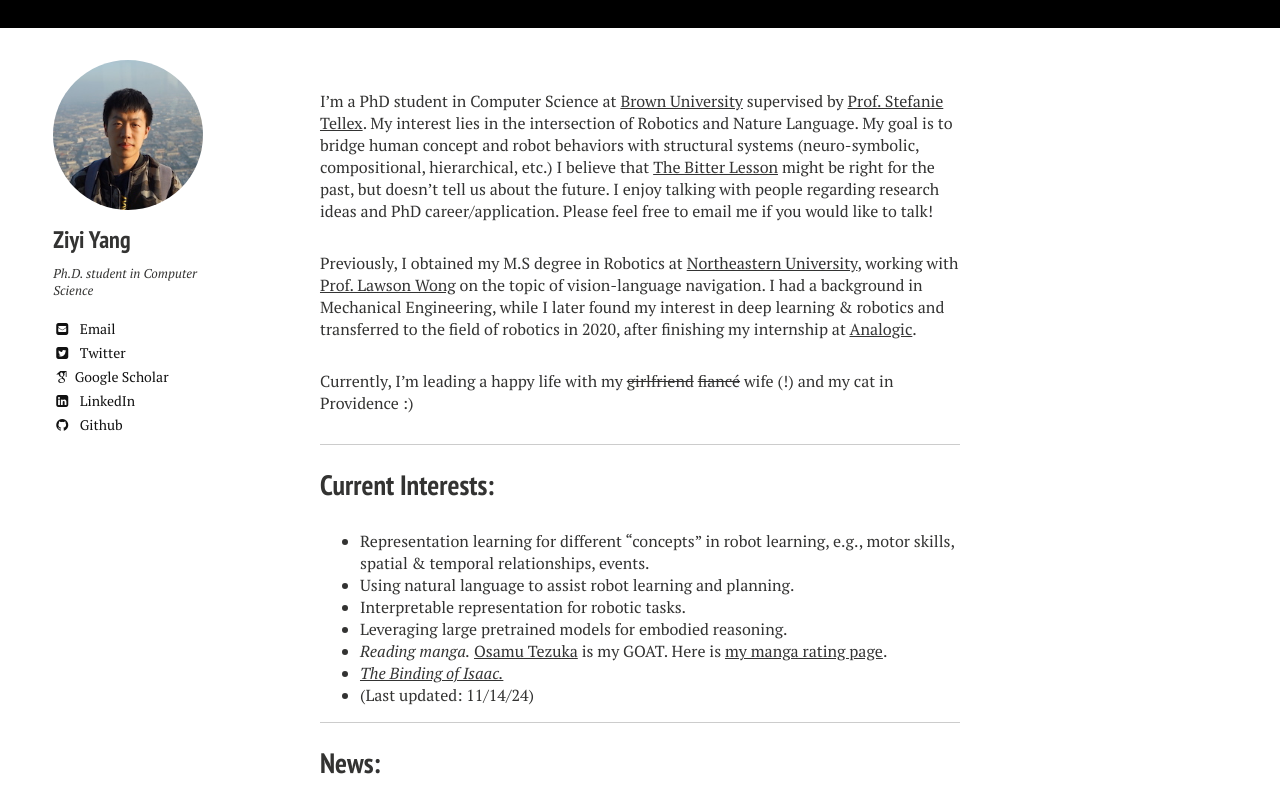
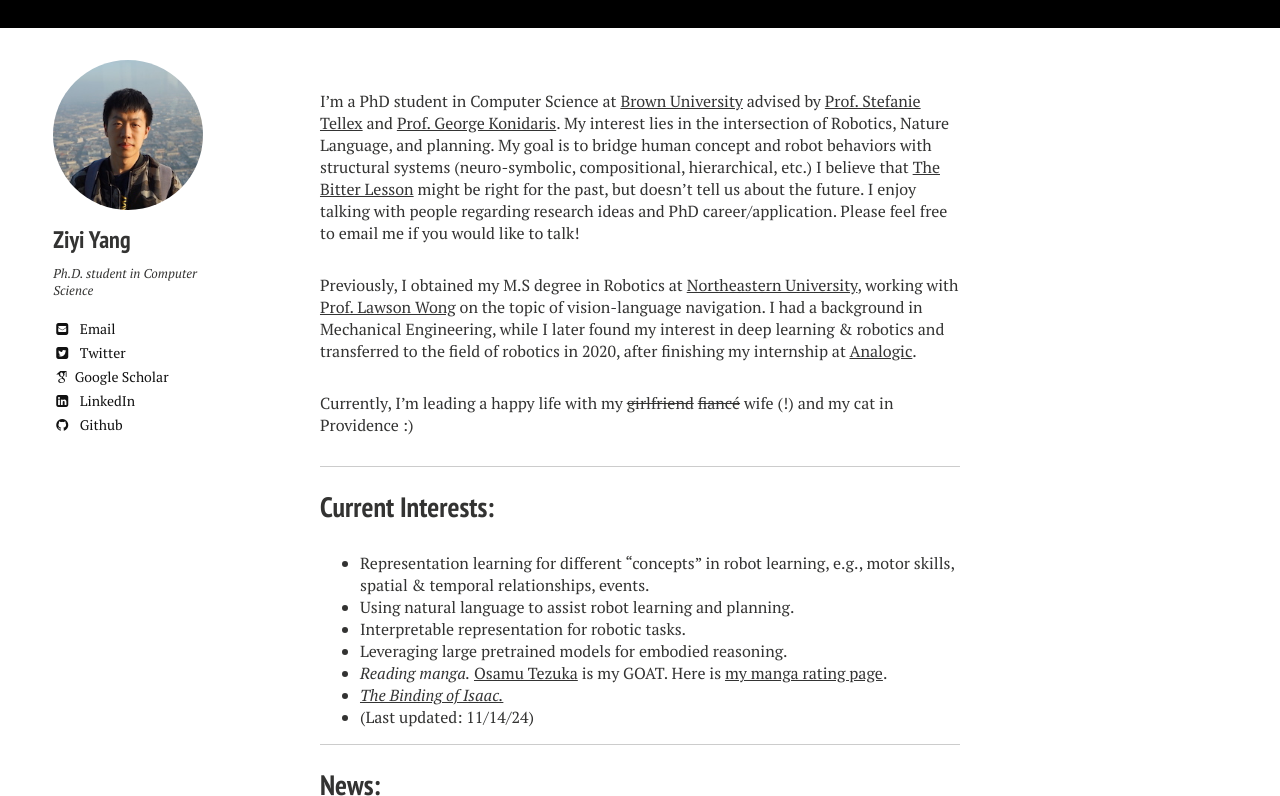
Before and after one commit to YzyLmc/YzyLmc.github.io, a Jekyll site: the page built from docs/index.md, in a window 1280 px wide and 900 px high, cut to the strip 104-900 px from the top of the window. Built offline with Jekyll 4.4.1, drawn with Linux system fonts in a browser that asks for light colours; nearby versions of some CDN libraries; some web fonts are replaced.

Commit message:
Add George as an advisor

```diff
--- a/docs/index.md
+++ b/docs/index.md
@@ -4,7 +4,7 @@
 menutitle: Home
 menuorder: 1
 ---
-I'm a PhD student in Computer Science at [Brown University](https://www.brown.edu/) supervised by [Prof. Stefanie Tellex](https://h2r.cs.brown.edu/people/). My interest lies in the intersection of Robotics and Nature Language. My goal is to bridge human concept and robot behaviors with structural systems (neuro-symbolic, compositional, hierarchical, etc.) I believe that [The Bitter Lesson](http://www.incompleteideas.net/IncIdeas/BitterLesson.html) might be right for the past, but doesn't tell us about the future. I enjoy talking with people regarding research ideas and PhD career/application. Please feel free to email me if you would like to talk!
+I'm a PhD student in Computer Science at [Brown University](https://www.brown.edu/) advised by [Prof. Stefanie Tellex](https://h2r.cs.brown.edu/people/) and [Prof. George Konidaris](https://cs.brown.edu/people/gdk/). My interest lies in the intersection of Robotics, Nature Language, and planning. My goal is to bridge human concept and robot behaviors with structural systems (neuro-symbolic, compositional, hierarchical, etc.) I believe that [The Bitter Lesson](http://www.incompleteideas.net/IncIdeas/BitterLesson.html) might be right for the past, but doesn't tell us about the future. I enjoy talking with people regarding research ideas and PhD career/application. Please feel free to email me if you would like to talk!
 
 Previously, I obtained my M.S degree in Robotics at [Northeastern University](https://www.northeastern.edu/), working with [Prof. Lawson Wong](https://www.khoury.northeastern.edu/people/lawson-wong/) on the topic of vision-language navigation. I had a background in Mechanical Engineering, while I later found my interest in deep learning & robotics and transferred to the field of robotics in 2020, after finishing my internship at [Analogic](https://www.analogic.com/).
 
```
